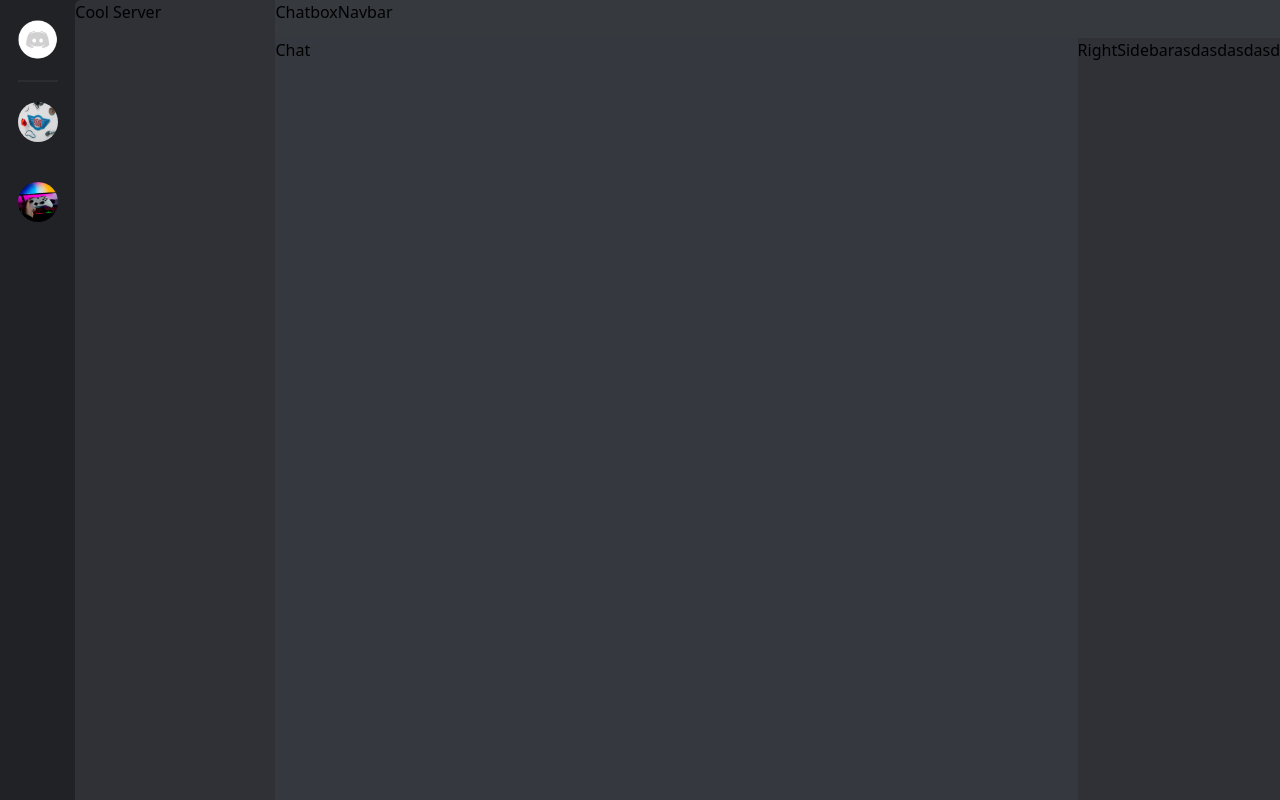
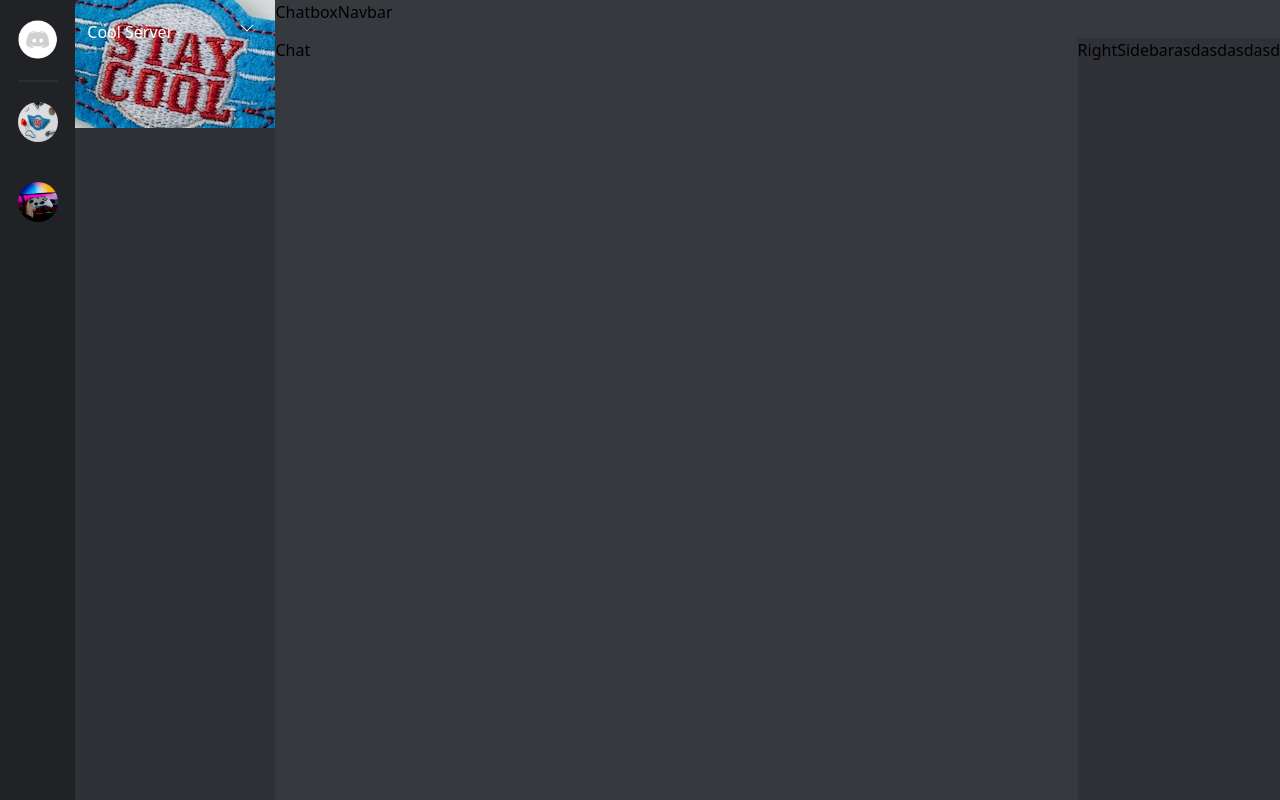
Before and after one commit to luvie23/Discord-Frontend, a React (Create React App) app in the folder discord/: page / in a window 1280 px wide. Built offline with nearby package versions, Linux system fonts and the light colour scheme.

Commit message:
add Mainsidebar background functionality

```diff
--- a/discord/package.json
+++ b/discord/package.json
@@ -8,6 +8,7 @@
     "@testing-library/user-event": "^13.5.0",
     "react": "^18.2.0",
     "react-dom": "^18.2.0",
+    "react-icons": "^4.7.1",
     "react-scripts": "5.0.1",
     "web-vitals": "^2.1.4"
   },
--- a/discord/src/components/Main.js
+++ b/discord/src/components/Main.js
@@ -6,7 +6,7 @@ const Main = (props) => {
     let server = props.server
     return (
         <div className="flex w-full h-full">
-            <MainSidebar name={server.name}/>
+            <MainSidebar name={server.name} image={server.image}/>
             <Chatbox/>
         </div>
     )
--- a/discord/src/components/MainSidebar.js
+++ b/discord/src/components/MainSidebar.js
@@ -1,12 +1,15 @@
 import React from "react";
+import { BsChevronDown } from "react-icons/bs"
 
 const MainSidebar = (props) => {
+    let bgImg = props.image
     return (
         <div className='h-full w-60 bg-[#2F3137] rounded-tl-md flex flex-col'>
-            <div>
+            <div className="h-32 rounded-tl-md" style={{backgroundImage: `url(${bgImg})`, backgroundPosition: 'center'}}>
+                <div className="py-5 px-3 flex content-center gap-16 text-white">{props.name} <BsChevronDown className="w-5"/></div>
 
             </div>
-                {props.name}
+
         </div>
     )
 }
```
Also changed, not shown: 1 other file (tests, documents, lock files or other folders).
